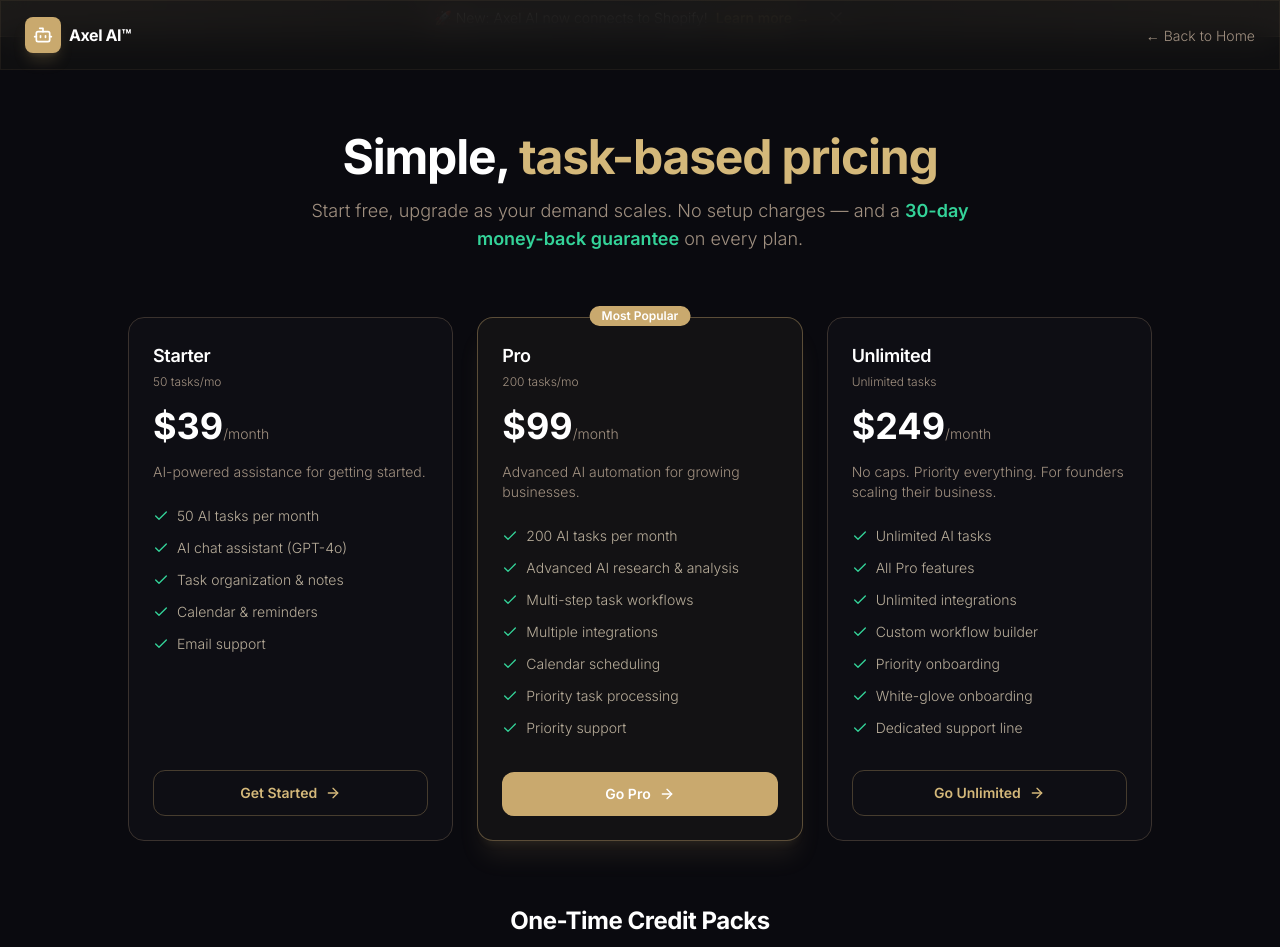
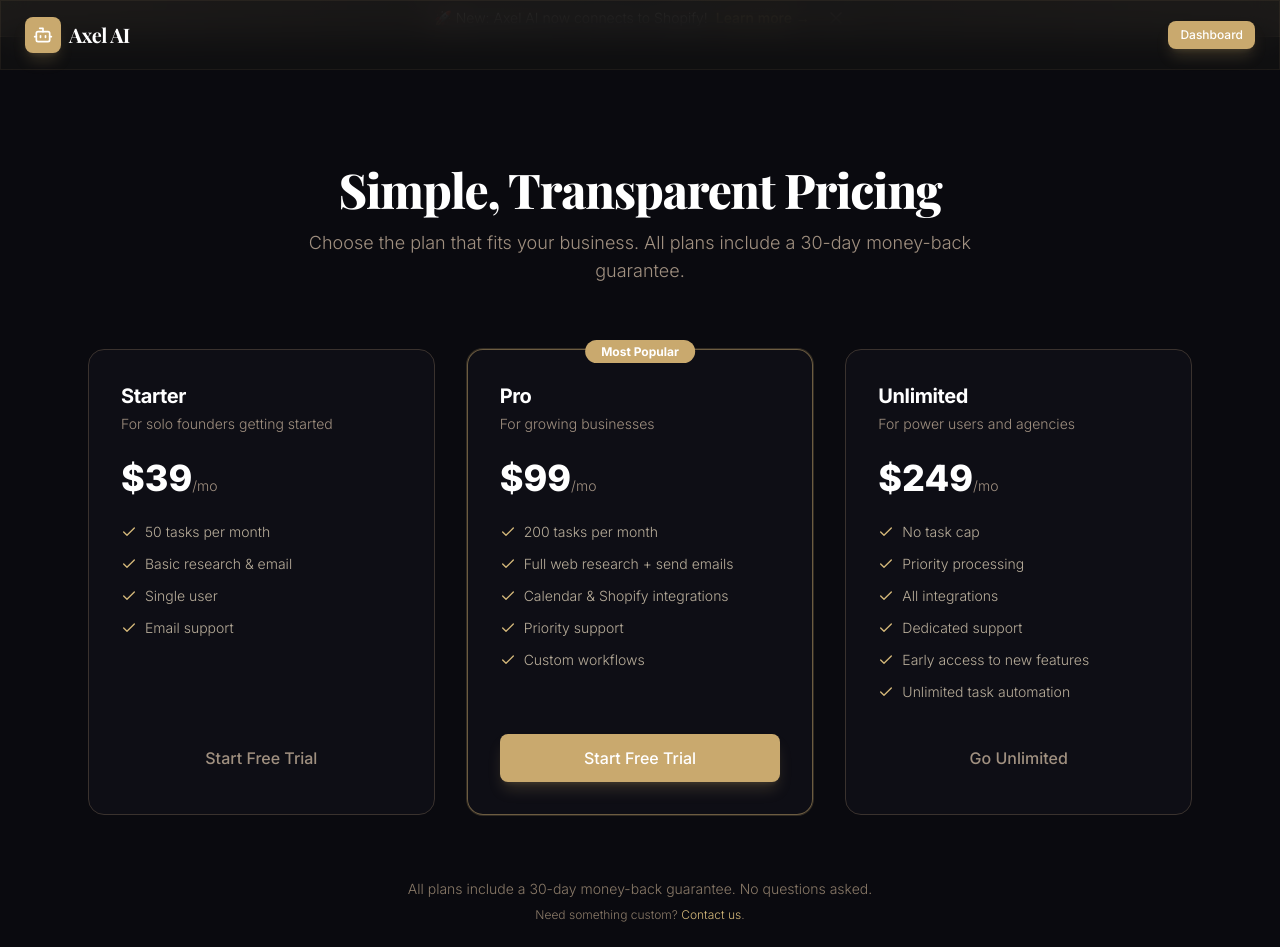
Before and after one commit to AureaHavenTech/AutoExec, a Next.js app: page /pricing in a window 1280 px wide. Shown: the top 947 px of the page. Built offline with nearby package versions, Linux system fonts and the light colour scheme; a web font is replaced by a local one.

Commit message:
fix: create missing /pricing, /aup, and /affiliate pages
- /pricing: Dedicated pricing page with 3 tiers, Stripe links
- /aup: Acceptable Use Policy matching existing legal page format
- /affiliate: Affiliate program page with 3-step guide, benefits, CTA

```diff
--- /dev/null
+++ b/src/app/affiliate/page.tsx
@@ -0,0 +1,64 @@
+'use client';
+
+import React from "react";
+import Link from "next/link";
+import { Button } from "@/components/ui/button";
+import { Bot, Gift, DollarSign, Users, ArrowRight } from "lucide-react";
+
+export default function AffiliatePage() {
+  return (
+    <div className="min-h-screen bg-slate-950 text-white">
+      <header className="fixed top-0 left-0 right-0 z-50 glass border-b border-slate-900 px-6 py-4 flex items-center justify-between">
+        <Link href="/" className="flex items-center space-x-2">
+          <div className="h-9 w-9 bg-brand-500 rounded-lg flex items-center justify-center shadow-lg shadow-brand-500/20">
+            <Bot className="h-5 w-5 text-white" />
+          </div>
+          <span className="text-xl font-bold tracking-tight text-white font-serif">Axel AI</span>
+        </Link>
+        <Link href="/dashboard"><Button variant="primary" size="sm">Dashboard</Button></Link>
+      </header>
+      <main className="pt-32 pb-24 px-6 max-w-4xl mx-auto">
+        <div className="mb-12">
+          <h1 className="text-5xl font-extrabold tracking-tight mb-4 font-serif">Affiliate Program</h1>
+          <p className="text-slate-400 text-lg">Earn 10% commission on every referral — for life.</p>
+        </div>
+
+        <div className="grid grid-cols-1 md:grid-cols-3 gap-6 mb-16">
+          {[
+            { icon: <Users className="w-6 h-6 text-brand-400" />, title: "1. Share", desc: "Get your unique referral link and share it with your audience." },
+            { icon: <DollarSign className="w-6 h-6 text-brand-400" />, title: "2. Earn", desc: "When someone signs up using your link, you earn 10% of every payment they make — forever." },
+            { icon: <Gift className="w-6 h-6 text-brand-400" />, title: "3. Get Paid", desc: "Commissions are paid monthly via Stripe. Track your earnings in real-time." },
+          ].map((step, i) => (
+            <div key={i} className="bg-slate-900/60 border border-slate-800 rounded-xl p-6 text-center">
+              <div className="w-12 h-12 rounded-full bg-brand-500/10 flex items-center justify-center mx-auto mb-4">{step.icon}</div>
+              <h3 className="text-lg font-bold text-white mb-2">{step.title}</h3>
+              <p className="text-slate-400 text-sm leading-relaxed">{step.desc}</p>
+            </div>
+          ))}
+        </div>
+
+        <div className="bg-gradient-to-r from-brand-500/10 to-transparent border border-brand-500/20 rounded-xl p-8 mb-8">
+          <h2 className="text-2xl font-bold text-white mb-3 font-serif">Why Partner With Us?</h2>
+          <ul className="space-y-3 text-slate-300">
+            <li className="flex items-start gap-2"><span className="text-brand-400 font-bold mt-1">10%</span> lifetime commission on all referrals</li>
+            <li className="flex items-start gap-2"><span className="text-brand-400 font-bold mt-1">Real-time</span> dashboard to track clicks, signups, and earnings</li>
+            <li className="flex items-start gap-2"><span className="text-brand-400 font-bold mt-1">Monthly</span> payouts via Stripe</li>
+            <li className="flex items-start gap-2"><span className="text-brand-400 font-bold mt-1">Dedicated</span> support for top affiliates</li>
+          </ul>
+        </div>
+
+        <div className="text-center">
+          <Link href="/dashboard">
+            <Button variant="primary" size="lg" className="gap-2">
+              Get Started <ArrowRight className="w-4 h-4" />
+            </Button>
+          </Link>
+          <p className="text-slate-500 text-xs mt-4">
+            By participating, you agree to our{" "}
+            <Link href="/affiliate-terms" className="text-brand-400 hover:text-brand-300">Affiliate Terms</Link>.
+          </p>
+        </div>
+      </main>
+    </div>
+  );
+}
--- /dev/null
+++ b/src/app/aup/page.tsx
@@ -0,0 +1,59 @@
+'use client';
+
+import React from "react";
+import Link from "next/link";
+import { Button } from "@/components/ui/button";
+import { Bot } from "lucide-react";
+
+export default function AupPage() {
+  return (
+    <div className="min-h-screen bg-slate-950 text-white">
+      <header className="fixed top-0 left-0 right-0 z-50 glass border-b border-slate-900 px-6 py-4 flex items-center justify-between">
+        <Link href="/" className="flex items-center space-x-2">
+          <div className="h-9 w-9 bg-brand-500 rounded-lg flex items-center justify-center shadow-lg shadow-brand-500/20">
+            <Bot className="h-5 w-5 text-white" />
+          </div>
+          <span className="text-xl font-bold tracking-tight text-white font-serif">Axel AI</span>
+        </Link>
+        <Link href="/dashboard"><Button variant="primary" size="sm">Dashboard</Button></Link>
+      </header>
+      <main className="pt-32 pb-24 px-6 max-w-4xl mx-auto">
+        <div className="mb-12"><h1 className="text-5xl font-extrabold tracking-tight mb-4 font-serif">Acceptable Use Policy</h1><p className="text-slate-400 text-sm">Last updated: July 4, 2026</p></div>
+        <div className="space-y-6 text-slate-300 leading-relaxed">
+          <section>
+            <h2 className="text-2xl font-bold text-white mb-3 font-serif">1. Acceptable Use</h2>
+            <p>Axel AI is an AI-powered business assistant designed to automate legitimate business tasks. You agree to use our platform responsibly and within the bounds of applicable laws.</p>
+          </section>
+          <section>
+            <h2 className="text-2xl font-bold text-white mb-3 font-serif">2. Prohibited Activities</h2>
+            <ul className="list-disc pl-6 space-y-2 mt-2">
+              <li>Automating illegal activities or fraud</li>
+              <li>Sending unsolicited bulk emails or spam</li>
+              <li>Scraping personal data without consent</li>
+              <li>Impersonating others or creating fake identities</li>
+              <li>Distributing malware or harmful code</li>
+              <li>Circumventing rate limits or security measures</li>
+              <li>Using Axel AI to harass, threaten, or harm others</li>
+            </ul>
+          </section>
+          <section>
+            <h2 className="text-2xl font-bold text-white mb-3 font-serif">3. API & Service Usage</h2>
+            <p>You agree to comply with the terms of any third-party services connected through Axel AI (OpenAI, Google, Shopify, etc.). Excessive or abusive API usage may result in throttling or account suspension.</p>
+          </section>
+          <section>
+            <h2 className="text-2xl font-bold text-white mb-3 font-serif">4. Content & Data</h2>
+            <p>You retain ownership of your data. You are responsible for ensuring you have the right to process any data you submit to Axel AI. We do not monitor task content but reserve the right to investigate violations.</p>
+          </section>
+          <section>
+            <h2 className="text-2xl font-bold text-white mb-3 font-serif">5. Enforcement</h2>
+            <p>Violations may result in warnings, task restrictions, account suspension, or permanent termination. We reserve the right to take action based on the severity and frequency of violations.</p>
+          </section>
+          <section>
+            <h2 className="text-2xl font-bold text-white mb-3 font-serif">6. Reporting</h2>
+            <p>Report violations to <a href="mailto:aurahaventech@gmail.com" className="text-brand-400 hover:text-brand-300">aurahaventech@gmail.com</a>.</p>
+          </section>
+        </div>
+      </main>
+    </div>
+  );
+}
--- a/src/app/pricing/page.tsx
+++ b/src/app/pricing/page.tsx
@@ -2,190 +2,145 @@
 
 import React from "react";
 import Link from "next/link";
-import { Check, Zap, Shield, ArrowRight, Bot } from "lucide-react";
+import { Button } from "@/components/ui/button";
+import { Bot, Check } from "lucide-react";
+
+const STRIPE_LINKS: Record<string, string> = {
+  starter: "https://buy.stripe.com/aFa6oH4nx8GM0fb9XYcwg0o",
+  pro: "https://buy.stripe.com/9B628r3jt1ekge93zAcwg0p",
+  unlimited: "https://buy.stripe.com/00wcN5g6f4qwaTP2vwcwg0q",
+};
 
 const tiers = [
   {
+    id: "starter",
     name: "Starter",
     price: "$39",
-    period: "/month",
-    tasks: "50 tasks/mo",
-    description: "AI-powered assistance for getting started.",
+    period: "/mo",
+    description: "For solo founders getting started",
+    cta: "Start Free Trial",
     features: [
-      "50 AI tasks per month",
-      "AI chat assistant (GPT-4o)",
-      "Task organization & notes",
-      "Calendar & reminders",
+      "50 tasks per month",
+      "Basic research & email",
+      "Single user",
       "Email support",
     ],
-    cta: "Get Started",
-    href: "https://buy.stripe.com/4gw9C58KGbcu6zm9AB",
-    featured: false,
+    popular: false,
   },
   {
+    id: "pro",
     name: "Pro",
     price: "$99",
-    period: "/month",
-    tasks: "200 tasks/mo",
-    description: "Advanced AI automation for growing businesses.",
+    period: "/mo",
+    description: "For growing businesses",
+    cta: "Start Free Trial",
     features: [
-      "200 AI tasks per month",
-      "Advanced AI research & analysis",
-      "Multi-step task workflows",
-      "Multiple integrations",
-      "Calendar scheduling",
-      "Priority task processing",
+      "200 tasks per month",
+      "Full web research + send emails",
+      "Calendar & Shopify integrations",
       "Priority support",
+      "Custom workflows",
     ],
-    cta: "Go Pro",
-    href: "https://buy.stripe.com/14k9C5f2U9QieLC5km",
-    featured: true,
+    popular: true,
   },
   {
+    id: "unlimited",
     name: "Unlimited",
     price: "$249",
-    period: "/month",
-    tasks: "Unlimited tasks",
-    description: "No caps. Priority everything. For founders scaling their business.",
+    period: "/mo",
+    description: "For power users and agencies",
+    cta: "Go Unlimited",
     features: [
-      "Unlimited AI tasks",
-      "All Pro features",
-      "Unlimited integrations",
-      "Custom workflow builder",
-      "Priority onboarding",
-      "White-glove onboarding",
-      "Dedicated support line",
+      "No task cap",
+      "Priority processing",
+      "All integrations",
+      "Dedicated support",
+      "Early access to new features",
+      "Unlimited task automation",
     ],
-    cta: "Go Unlimited",
-    href: "https://buy.stripe.com/7sI9C5g7Y9QigOI9AF",
-    featured: false,
+    popular: false,
   },
-];
-
-const creditPacks = [
-  { name: "Starter Pack", tasks: "50 credits", price: "$9", href: "https://buy.stripe.com/aEU9C56yQbcu6zm8wD" },
-  { name: "Creator Pack", tasks: "200 credits", price: "$29", href: "https://buy.stripe.com/4gwg1l7GUfAC2qY4gn" },
-  { name: "Pro Pack", tasks: "500 credits", price: "$59", href: "https://buy.stripe.com/28o8y59WS9QigOI8wF" },
 ];
 
 export default function PricingPage() {
   return (
     <div className="min-h-screen bg-slate-950 text-white">
-      {/* Header */}
       <header className="fixed top-0 left-0 right-0 z-50 glass border-b border-slate-900 px-6 py-4 flex items-center justify-between">
         <Link href="/" className="flex items-center space-x-2">
           <div className="h-9 w-9 bg-brand-500 rounded-lg flex items-center justify-center shadow-lg shadow-brand-500/20">
             <Bot className="h-5 w-5 text-white" />
           </div>
-          <span className="font-bold text-white tracking-tight">Axel AI™</span>
+          <span className="text-xl font-bold tracking-tight text-white font-serif">Axel AI</span>
         </Link>
-        <Link href="/">
-          <span className="text-sm text-slate-400 hover:text-white transition-colors">← Back to Home</span>
-        </Link>
+        <Link href="/dashboard"><Button variant="primary" size="sm">Dashboard</Button></Link>
       </header>
-
-      <main className="pt-24 pb-16 px-4">
-        <div className="max-w-5xl mx-auto">
-          {/* Hero */}
+      <main className="pt-32 pb-24 px-6 max-w-6xl mx-auto">
         <div className="text-center mb-16">
-            <h1 className="text-4xl sm:text-5xl font-bold mb-4 tracking-tight">
-              Simple, <span className="text-brand-400">task-based pricing</span>
-            </h1>
+          <h1 className="text-5xl font-extrabold tracking-tight mb-4 font-serif">Simple, Transparent Pricing</h1>
           <p className="text-slate-400 text-lg max-w-2xl mx-auto">
-              Start free, upgrade as your demand scales. No setup charges — and a{" "}
-              <span className="text-emerald-400 font-semibold">30-day money-back guarantee</span> on every plan.
+            Choose the plan that fits your business. All plans include a 30-day money-back guarantee.
           </p>
         </div>
 
-          {/* Subscription Tiers */}
-          <div className="grid grid-cols-1 md:grid-cols-3 gap-6 mb-16">
+        <div className="grid grid-cols-1 md:grid-cols-3 gap-8">
           {tiers.map((tier) => (
             <div
-                key={tier.name}
-                className={`relative rounded-2xl border p-6 flex flex-col ${
-                  tier.featured
-                    ? "border-brand-500/40 bg-brand-500/5 shadow-xl shadow-brand-500/10"
-                    : "border-slate-800 bg-slate-900/50"
+              key={tier.id}
+              className={`relative bg-slate-900/60 border rounded-2xl p-8 flex flex-col ${
+                tier.popular
+                  ? "border-brand-500/50 ring-1 ring-brand-500/20"
+                  : "border-slate-800"
               }`}
             >
-                {tier.featured && (
-                  <div className="absolute -top-3 left-1/2 -translate-x-1/2 px-3 py-0.5 rounded-full bg-brand-500 text-white text-xs font-semibold">
+              {tier.popular && (
+                <div className="absolute -top-3 left-1/2 -translate-x-1/2">
+                  <span className="bg-brand-500 text-white text-xs font-bold px-4 py-1 rounded-full">
                     Most Popular
+                  </span>
                 </div>
               )}
-                <h3 className="text-lg font-semibold mb-1">{tier.name}</h3>
-                <p className="text-xs text-slate-400 mb-4">{tier.tasks}</p>
-                <div className="mb-4">
-                  <span className="text-4xl font-bold">{tier.price}</span>
+              <div className="mb-6">
+                <h3 className="text-xl font-bold text-white mb-1">{tier.name}</h3>
+                <p className="text-slate-400 text-sm">{tier.description}</p>
+              </div>
+              <div className="mb-6">
+                <span className="text-4xl font-extrabold text-white">{tier.price}</span>
                 <span className="text-slate-400 text-sm">{tier.period}</span>
               </div>
-                <p className="text-sm text-slate-400 mb-6">{tier.description}</p>
-                <ul className="space-y-3 mb-8 flex-grow">
-                  {tier.features.map((f) => (
-                    <li key={f} className="flex items-start gap-2 text-sm text-slate-300">
-                      <Check className="h-4 w-4 text-emerald-400 flex-shrink-0 mt-0.5" />
-                      {f}
+              <ul className="space-y-3 mb-8 flex-1">
+                {tier.features.map((feature, i) => (
+                  <li key={i} className="flex items-start gap-2 text-sm text-slate-300">
+                    <Check className="w-4 h-4 text-brand-400 mt-0.5 shrink-0" />
+                    {feature}
                   </li>
                 ))}
               </ul>
-                <a
-                  href={tier.href}
-                  target="_blank"
-                  rel="noopener noreferrer"
-                  className={`w-full py-3 rounded-xl text-sm font-semibold text-center transition-all inline-flex items-center justify-center gap-2 ${
-                    tier.featured
-                      ? "bg-brand-500 text-white hover:bg-brand-400"
-                      : "border border-brand-500/30 text-brand-400 hover:bg-brand-500/10"
-                  }`}
+              <a href={STRIPE_LINKS[tier.id]} target="_blank" rel="noopener noreferrer">
+                <Button
+                  variant={tier.popular ? "primary" : "ghost"}
+                  size="lg"
+                  className="w-full"
                 >
-                  {tier.cta} <ArrowRight className="w-4 h-4" />
+                  {tier.cta}
+                </Button>
               </a>
             </div>
           ))}
         </div>
 
-          {/* Credit Packs */}
-          <div className="text-center mb-8">
-            <h2 className="text-2xl font-bold mb-2">One-Time Credit Packs</h2>
-            <p className="text-slate-400 text-sm mb-8">Need extra tasks? Grab credits without a subscription.</p>
-            <div className="grid grid-cols-1 sm:grid-cols-3 gap-4 max-w-2xl mx-auto mb-8">
-              {creditPacks.map((pack) => (
-                <a
-                  key={pack.name}
-                  href={pack.href}
-                  target="_blank"
-                  rel="noopener noreferrer"
-                  className="border border-slate-800 rounded-xl p-5 hover:border-brand-500/30 transition-all bg-slate-900/50 text-center"
-                >
-                  <p className="text-xs text-slate-400 mb-1">{pack.tasks}</p>
-                  <p className="text-2xl font-bold text-brand-400 mb-1">{pack.price}</p>
-                  <p className="text-xs text-slate-500">one-time</p>
+        <div className="mt-16 text-center">
+          <p className="text-slate-500 text-sm">
+            All plans include a 30-day money-back guarantee. No questions asked.
+          </p>
+          <p className="text-slate-500 text-xs mt-2">
+            Need something custom?{" "}
+            <a href="mailto:aurahaventech@gmail.com" className="text-brand-400 hover:text-brand-300">
+              Contact us
             </a>
-              ))}
-            </div>
-          </div>
-
-          {/* Guarantee */}
-          <div className="text-center border-t border-slate-800 pt-8">
-            <div className="inline-flex items-center gap-2 text-emerald-400 text-sm">
-              <Shield className="h-4 w-4" />
-              <span>30-day money-back guarantee on all plans</span>
-            </div>
-            <p className="text-xs text-slate-500 mt-2">
-              Not satisfied? Full refund within 30 days. No questions asked.
+            .
           </p>
         </div>
-        </div>
       </main>
-
-      {/* Footer */}
-      <footer className="border-t border-slate-900 py-8 px-4">
-        <div className="max-w-5xl mx-auto text-center">
-          <p className="text-xs text-slate-500">
-            © 2026 Aura Haven Tech. All rights reserved. Axel AI™ is a product of Aura Haven Tech.
-          </p>
-        </div>
-      </footer>
     </div>
   );
 }
```
Lines whose indentation alone changed are shown as unchanged.
